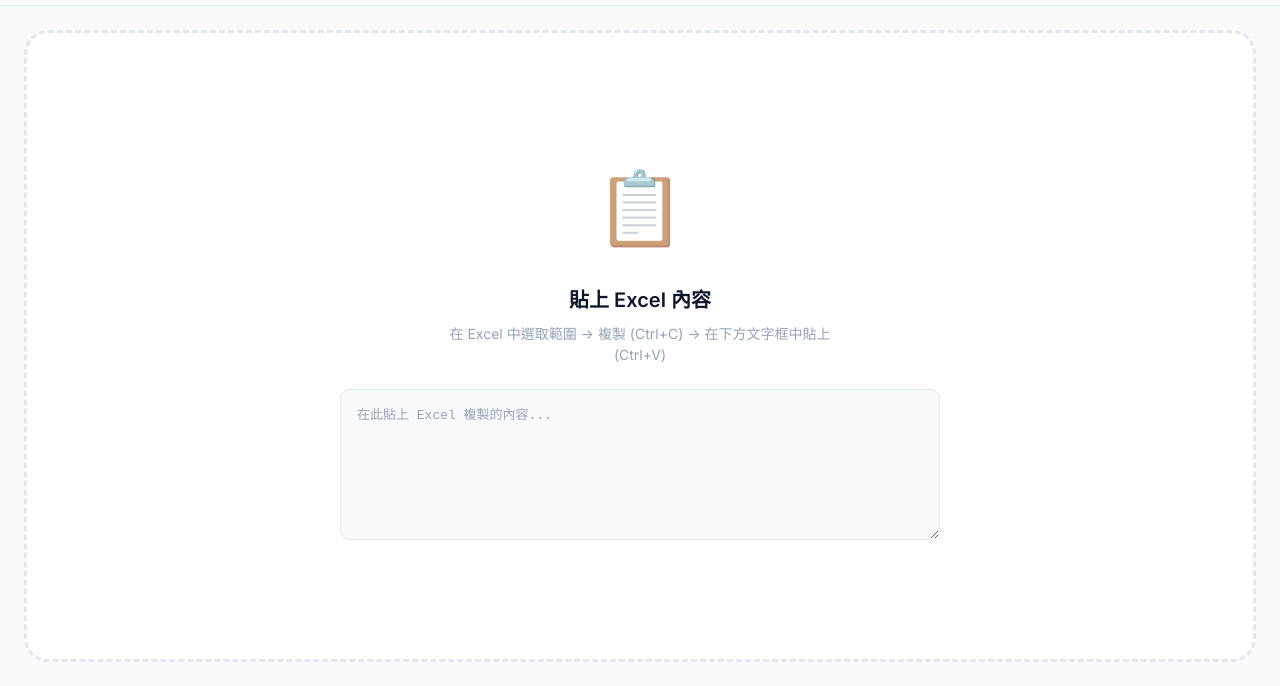
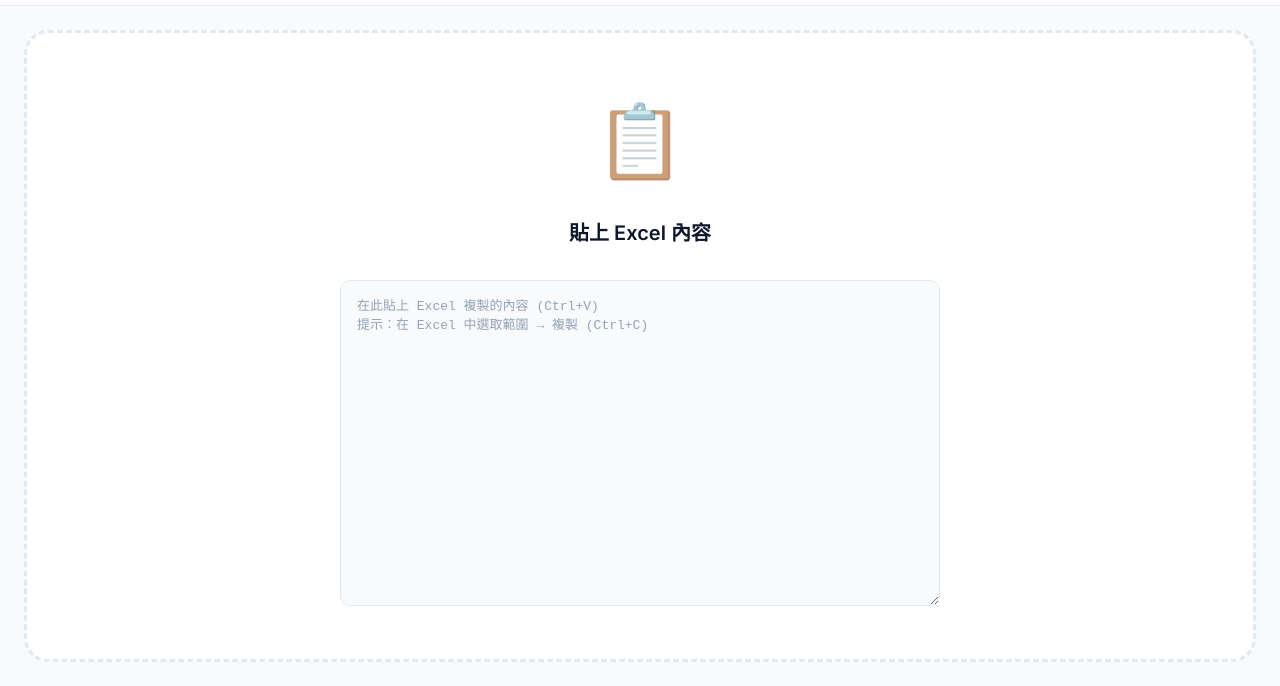
Before and after one commit to cormort/excel-validator, a plain HTML site: page index.html in a window 1280 px wide. Both pictures are taken after a click on the button "📋 貼上內容". Shown: the part 114-800 px from the top of the page. Drawn offline with Linux system fonts and the light colour scheme.

Commit message:
feat: 放大貼上文字框並使用 tooltip 提示

```diff
--- a/index.html
+++ b/index.html
@@ -545,14 +545,12 @@
           <div id="p-pasteArea" class="paste-dropzone">
             <div class="upload-icon">📋</div>
             <div class="upload-title">貼上 Excel 內容</div>
-            <div class="upload-hint">
-              在 Excel 中選取範圍 → 複製 (Ctrl+C) → 在下方文字框中貼上 (Ctrl+V)
-            </div>
             <textarea
               id="p-pasteInput"
               class="paste-textarea"
-              placeholder="在此貼上 Excel 複製的內容..."
-              rows="6"
+              placeholder="在此貼上 Excel 複製的內容 (Ctrl+V)&#10;提示：在 Excel 中選取範圍 → 複製 (Ctrl+C)"
+              rows="15"
+              title="在 Excel 中選取範圍 → 複製 (Ctrl+C) → 在此文字框中貼上 (Ctrl+V)"
             ></textarea>
           </div>
 
```
